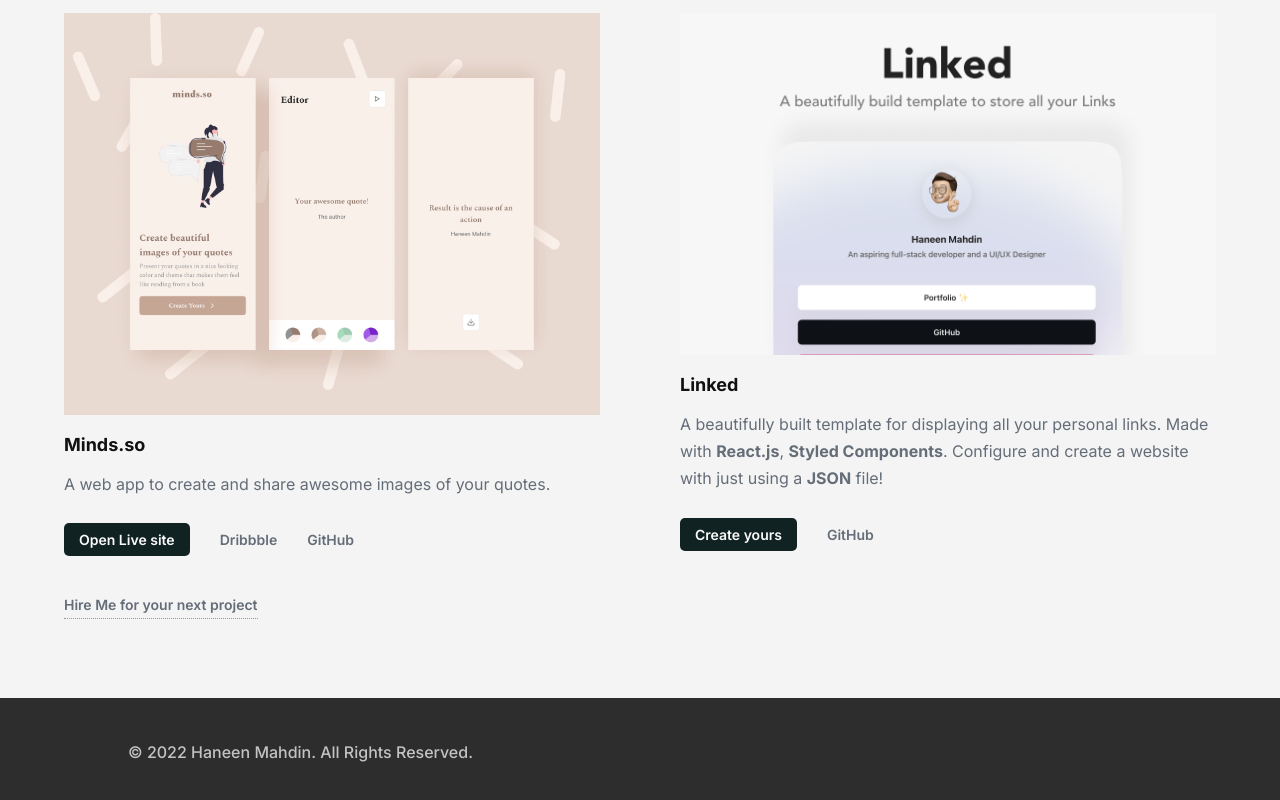
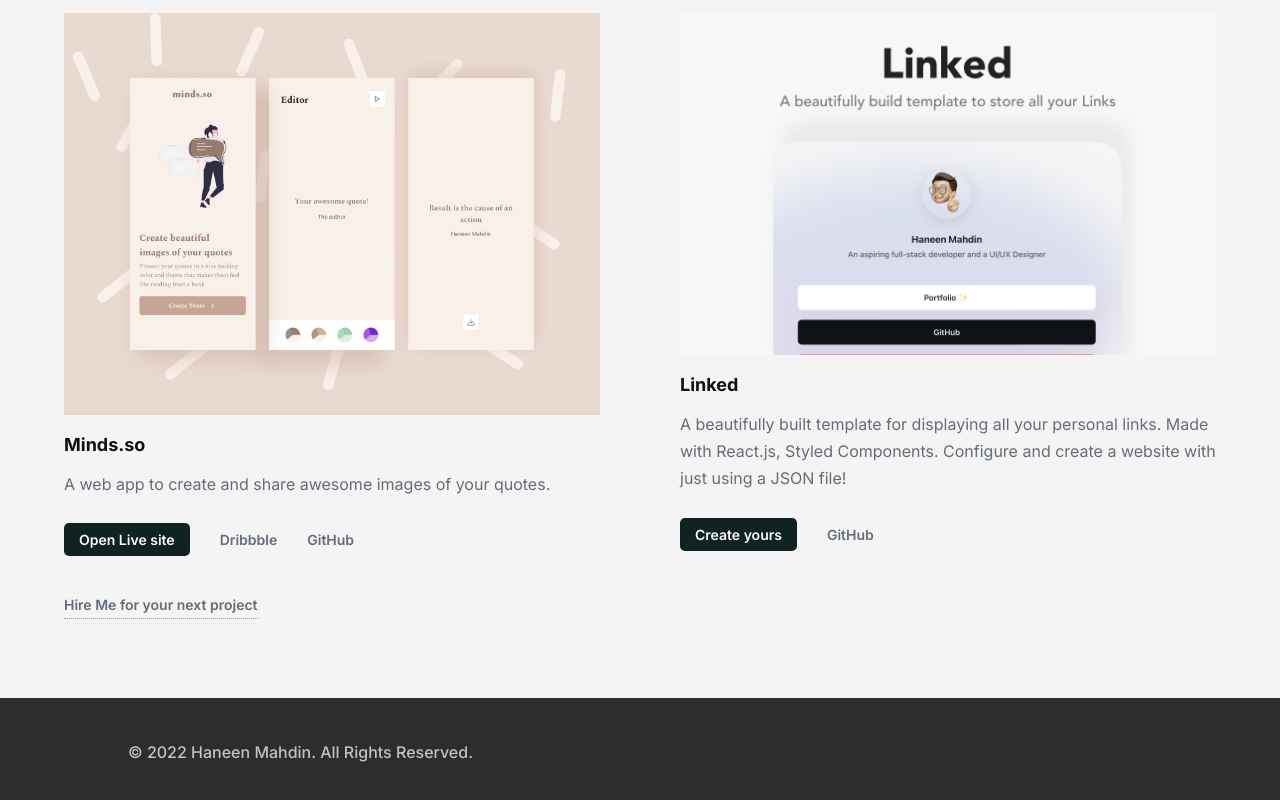
Before and after one commit to haneenmahd/haneenmahd.github.io, a React (Vite) app: page /work in a window 1280 px wide. Shown: the part 967-1767 px from the top of the page. Built offline with nearby package versions, Linux system fonts and the light colour scheme.

Commit message:
Remove boldness from project description

```diff
--- a/src/components/Footer.jsx
+++ b/src/components/Footer.jsx
@@ -12,7 +12,7 @@ const FooterStyle = styled.footer`
 
 const CustomisedParagraph = styled(Paragraph)`
   color: #c3c3c3;
-  font-size: 16px;
+  font-size: 100%;
   font-weight: 500;
 `
 
--- a/src/pages/Work.jsx
+++ b/src/pages/Work.jsx
@@ -120,8 +120,8 @@ export default function Work() {
           <Heading>Linked</Heading>
           <Paragraph>
             A beautifully built template for displaying all your personal links.
-            Made with <b>React.js</b>, <b>Styled Components</b>. Configure and
-            create a website with just using a <b>JSON</b> file!
+            Made with React.js, Styled Components. Configure and
+            create a website with just using a JSON file!
           </Paragraph>
 
           <div>
```
